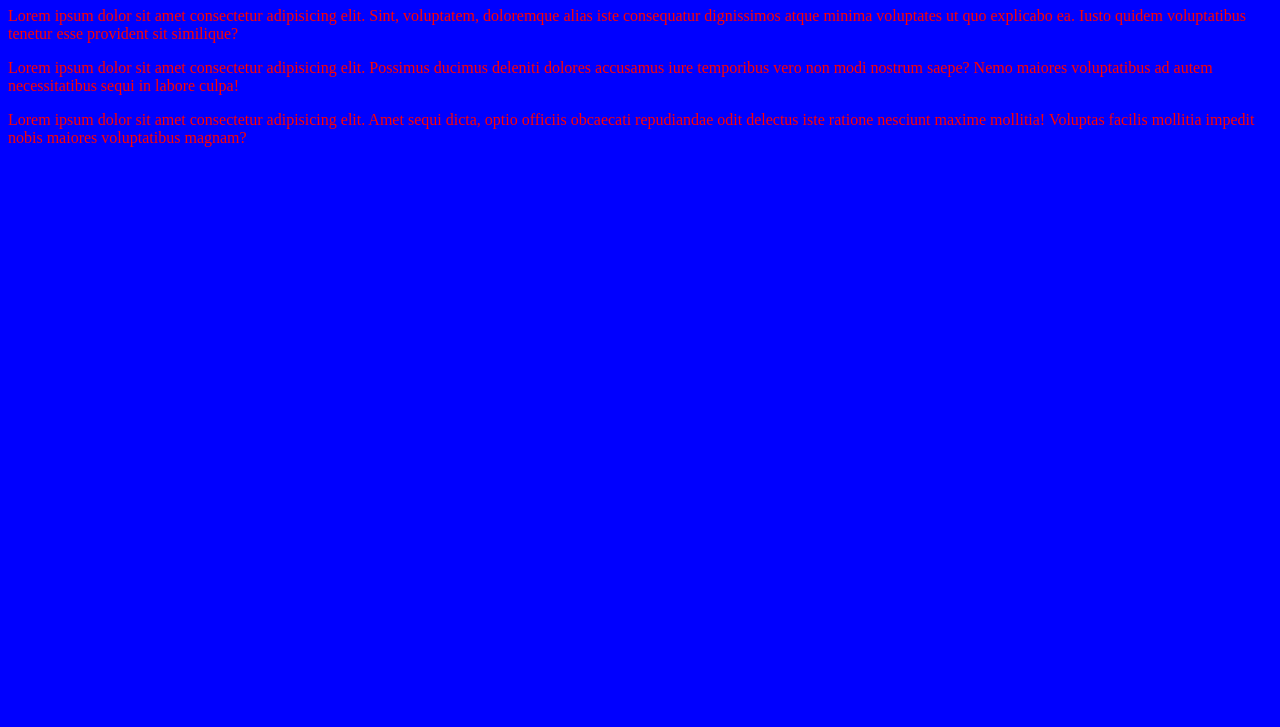
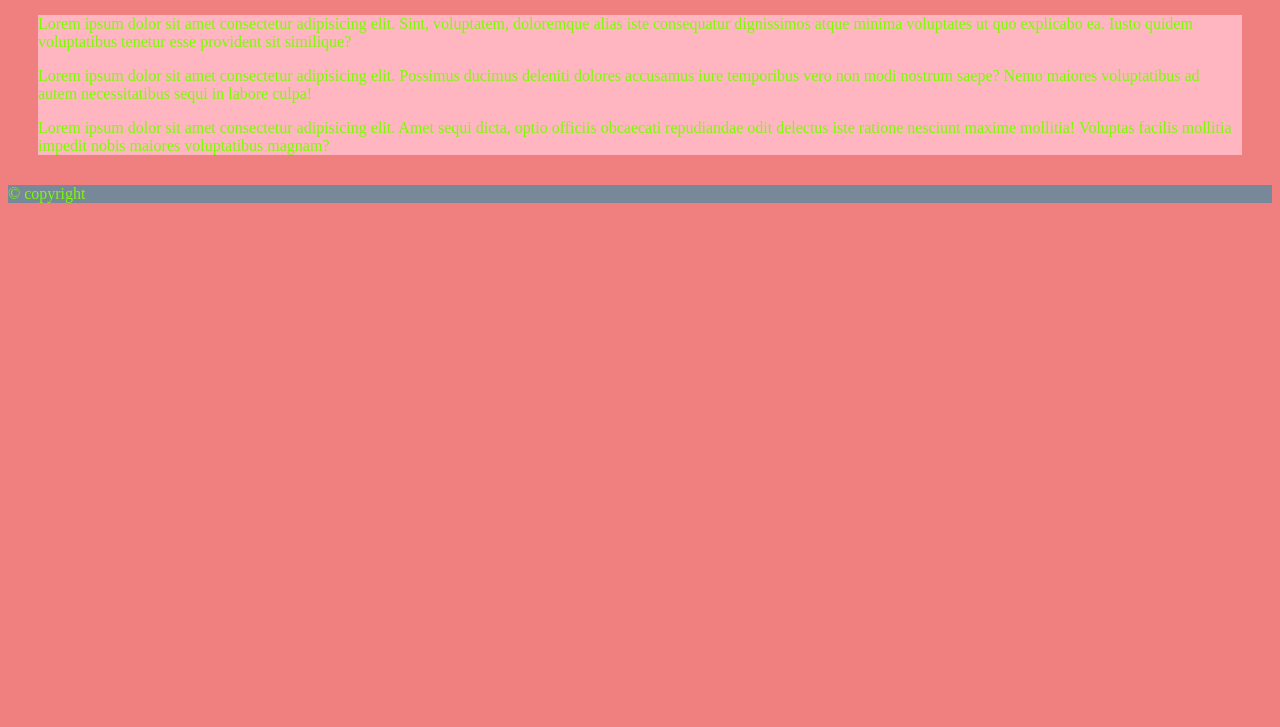
Before and after one commit to AgustinHidalgo/miprimerrepo, a plain HTML site: page index.html in a window 1280 px wide. Shown: the part 73-800 px from the top of the page. Drawn offline with Linux system fonts and the light colour scheme.

Commit message:
agregue mas css

```diff
--- a/css/estilo.css
+++ b/css/estilo.css
@@ -1,7 +1,14 @@
 body{
-    background-color: blue;
+    background-color: lightcoral;
 
 }
 p{
-    color: red
+    color: lawngreen
 }
+section{
+    background-color: lightpink;
+    margin: 30px;
+}
+footer{
+    background-color: lightslategray;
+}
--- a/index.html
+++ b/index.html
@@ -9,10 +9,13 @@
 </head>
 <body>
     <h1> Estoy probando las ramas de git </h1>
-
-    <p>Lorem ipsum dolor sit amet consectetur adipisicing elit. Sint, voluptatem, doloremque alias iste consequatur dignissimos atque minima voluptates ut quo explicabo ea. Iusto quidem voluptatibus tenetur esse provident sit similique?</p>
-    <p>Lorem ipsum dolor sit amet consectetur adipisicing elit. Possimus ducimus deleniti dolores accusamus iure temporibus vero non modi nostrum saepe? Nemo maiores voluptatibus ad autem necessitatibus sequi in labore culpa!</p>
-    <p>Lorem ipsum dolor sit amet consectetur adipisicing elit. Amet sequi dicta, optio officiis obcaecati repudiandae odit delectus iste ratione nesciunt maxime mollitia! Voluptas facilis mollitia impedit nobis maiores voluptatibus magnam?</p>
-
+    <section>
+        <p>Lorem ipsum dolor sit amet consectetur adipisicing elit. Sint, voluptatem, doloremque alias iste consequatur dignissimos atque minima voluptates ut quo explicabo ea. Iusto quidem voluptatibus tenetur esse provident sit similique?</p>
+        <p>Lorem ipsum dolor sit amet consectetur adipisicing elit. Possimus ducimus deleniti dolores accusamus iure temporibus vero non modi nostrum saepe? Nemo maiores voluptatibus ad autem necessitatibus sequi in labore culpa!</p>
+        <p>Lorem ipsum dolor sit amet consectetur adipisicing elit. Amet sequi dicta, optio officiis obcaecati repudiandae odit delectus iste ratione nesciunt maxime mollitia! Voluptas facilis mollitia impedit nobis maiores voluptatibus magnam?</p>
+    </section>
+    <footer>
+        <p>&copy; copyright</p>
+    </footer>
 </body>
 </html>
```
